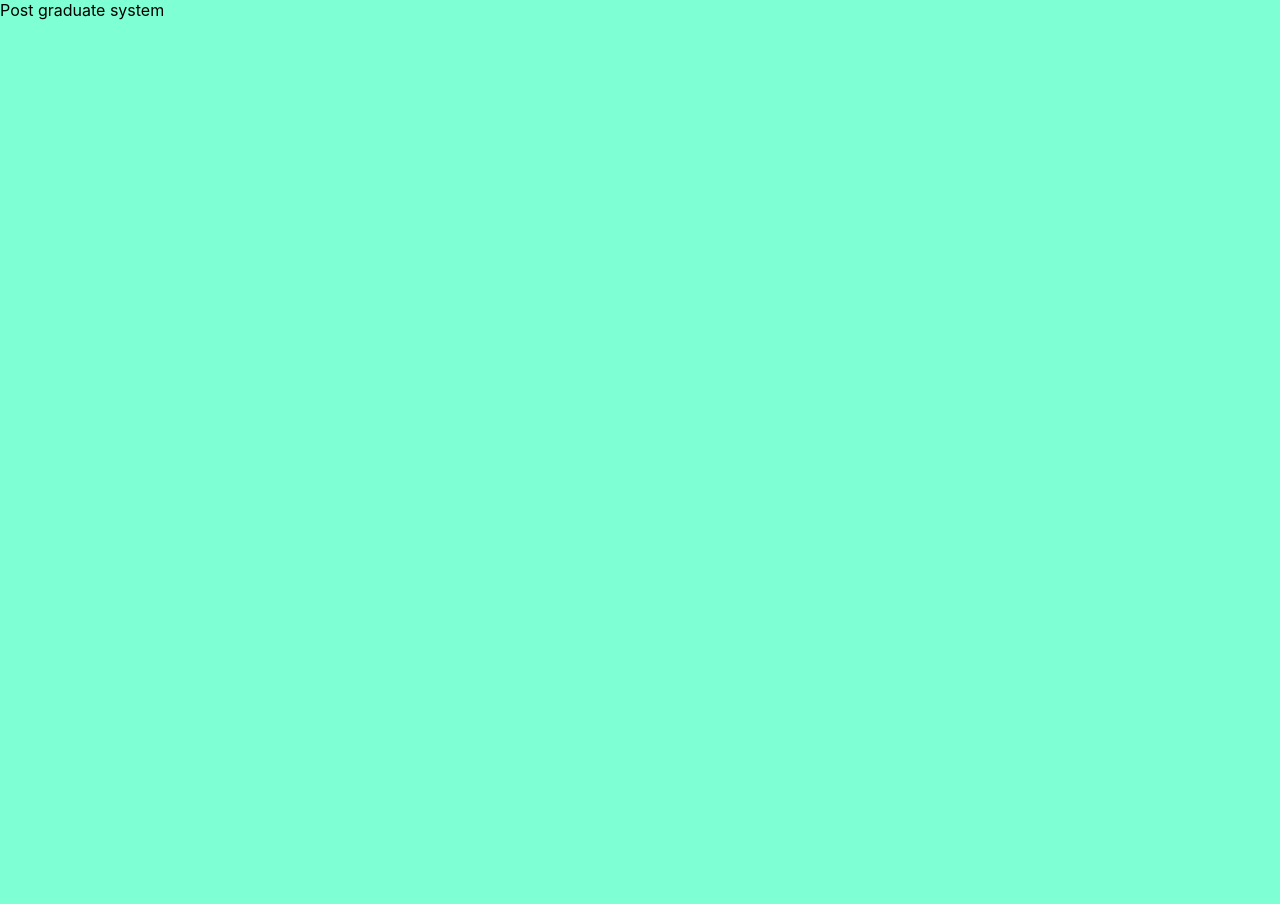
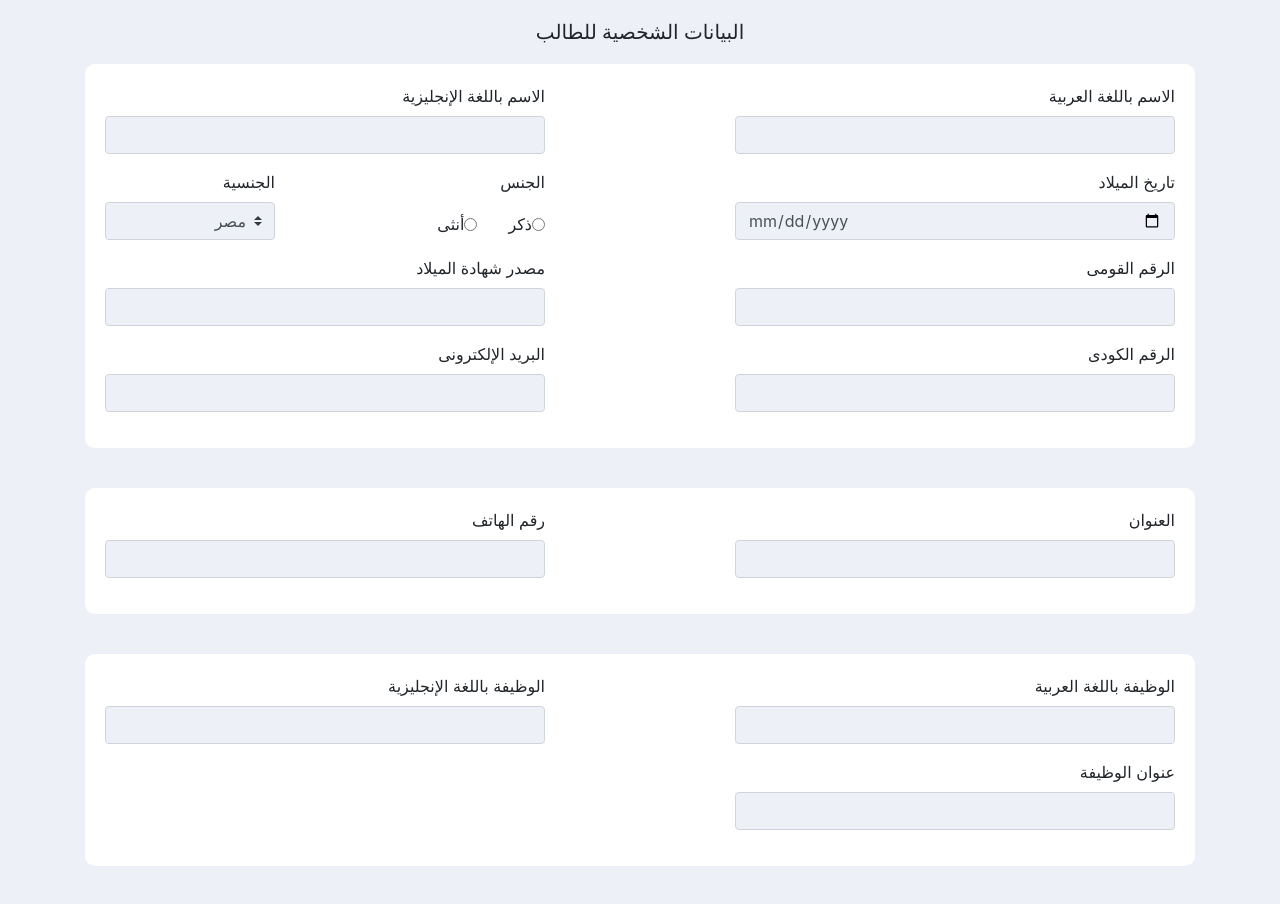
Before and after one commit to youssifYasser/post-graduate-system, a React (Create React App) app: page / in a window 1280 px wide. Before the commit the page ends 800 px from the top, so only its background shows below. Built offline with nearby package versions, Linux system fonts and the light colour scheme.

Commit message:
updated changes to the first (personal-data) form

```diff
--- a/package.json
+++ b/package.json
@@ -6,8 +6,12 @@
     "@testing-library/jest-dom": "^5.11.4",
     "@testing-library/react": "^11.1.0",
     "@testing-library/user-event": "^12.1.10",
+    "bootstrap": "^4.6.0",
     "react": "^17.0.1",
+    "react-bootstrap": "^1.4.3",
     "react-dom": "^17.0.1",
+    "react-icons": "^4.1.0",
+    "react-router-dom": "^5.2.0",
     "react-scripts": "4.0.1",
     "web-vitals": "^0.2.4"
   },
--- a/public/index.html
+++ b/public/index.html
@@ -1,18 +1,19 @@
 <!DOCTYPE html>
-<html lang="en">
+<html lang="ar">
+
 <head>
   <meta charset="utf-8" />
   <!-- <link rel="icon" href="%PUBLIC_URL%/favicon.ico" /> -->
   <meta name="viewport" content="width=device-width, initial-scale=1" />
   <meta name="theme-color" content="#000000" />
-    <meta
-      name="description"
-      content="Web site created using create-react-app"
-    />
-    <title>AinShams</title>
+  <meta http-equiv="Content-Type" content="text/html;charset=UTF-8">
+  <meta name="description" content="Web site created using create-react-app" />
+  <title>Post Graduate System</title>
 </head>
+
 <body>
   <noscript>You need to enable JavaScript to run this app.</noscript>
-    <div id="root"></div>
+  <div id="root" dir="rtl" lang="ar"></div>
 </body>
+
 </html>
--- a/src/App.js
+++ b/src/App.js
@@ -1,11 +1,12 @@
 import React, { Component } from 'react';
+import PersonalData from './Components/personal-data/PersonalData'
 
 class App extends Component {
   render() {
     return (
-      <div className="App">
-        Post graduate system
-      </div>
+      <main>
+        <PersonalData />
+      </main>
     );
   }
 }
--- /dev/null
+++ b/src/Components/personal-data/PersonalData.css
@@ -0,0 +1,32 @@
+.form-one {
+    text-align: right;
+}
+
+.title {
+    text-align: center;
+    margin: 20px auto;
+}
+
+.section {
+    background-color: #fff;
+    padding: 20px;
+    border-radius: 10px;
+    margin-bottom: 40px
+}
+
+.form-input {
+    background-color: #edf0f6 !important;
+}
+
+.first-col {
+    margin-left: 150px
+}
+
+.form-check-male {
+    margin-left: 14px
+}
+
+.gender{
+    margin-top: 10px;
+    margin-right: -32px;
+}
--- /dev/null
+++ b/src/Components/personal-data/PersonalData.js
@@ -0,0 +1,144 @@
+import React from 'react'
+import { Col, Form, Container } from 'react-bootstrap'
+import './PersonalData.css'
+
+const PersonalData = () => {
+    return (
+        <>
+            <h5 className='title'> البيانات الشخصية للطالب </h5>
+            <Container className='form-one'>
+                <Form>
+                    <section className='section'>
+                        <Form.Row>
+                            <Col md={{ span: 5, offset: 2 }} sm={6}>
+                                <Form.Group cotrolId='arName'>
+                                    <Form.Label htmlFor='arName'>الاسم باللغة العربية</Form.Label>
+                                    <Form.Control className='form-input' type='text' id='arName' />
+                                </Form.Group>
+                            </Col>
+                            <Col md={5} sm={6}>
+                                <Form.Group cotrolId='enName'>
+                                    <Form.Label htmlFor='enName'>الاسم باللغة الإنجليزية</Form.Label>
+                                    <Form.Control className='form-input' type='text' id='enName' />
+                                </Form.Group>
+                            </Col>
+                        </Form.Row>
+                        <Form.Row>
+                            <Col md={{ span: 5, offset: 2 }}>
+                                <Form.Group cotrolId='bDate'>
+                                    <Form.Label htmlFor='bDate'>تاريخ الميلاد</Form.Label>
+                                    <Form.Control className='form-input' type='date' id='bDate' />
+                                </Form.Group>
+                            </Col>
+                            <Col md={3} xs={6}>
+                                <Form.Group controlId='gender'>
+                                    <Form.Label htmlFor='gender'>الجنس</Form.Label>
+                                    <Col className='gender'>
+                                        <Form.Check
+                                            inline
+                                            type='radio'
+                                            id='male'
+                                            label='ذكر'
+                                            name='gender'
+                                            className='form-check-male'
+                                        />
+                                        <Form.Check
+                                            inline
+                                            type='radio'
+                                            id='male'
+                                            label='أنثى'
+                                            name='gender'
+                                            className='form-check-female'
+                                        />
+                                    </Col>
+                                </Form.Group>
+                            </Col>
+                            <Col md={2} xs={6}>
+                                <Form.Group cotrolId='nation'>
+                                    <Form.Label htmlFor='nation'>الجنسية</Form.Label>
+                                    <Form.Control className='form-input' as='select' id='nation' custom>
+                                        <option>مصر</option>
+                                        <option>السمبلاوين</option>
+                                        <option>بوركينا فاسو</option>
+                                        <option>الساحل العاج</option>
+                                        <option>مصر جوا</option>
+                                    </Form.Control>
+                                </Form.Group>
+                            </Col>
+                        </Form.Row>
+                        <Form.Row>
+                            <Col md={{ span: 5, offset: 2 }} xs={6}>
+                                <Form.Group cotrolId='natId'>
+                                    <Form.Label htmlFor='natId'>الرقم القومى</Form.Label>
+                                    <Form.Control className='form-input' type='number' id='natId' />
+                                </Form.Group>
+                            </Col>
+                            <Col md={5} xs={6}>
+                                <Form.Group cotrolId='birthSrc'>
+                                    <Form.Label htmlFor='birthSrc'>مصدر شهادة الميلاد</Form.Label>
+                                    <Form.Control className='form-input' type='text' id='birthSrc' />
+                                </Form.Group>
+                            </Col>
+                        </Form.Row>
+                        <Form.Row>
+                            <Col md={{ span: 5, offset: 2 }} sm={6}>
+                                <Form.Group cotrolId='code'>
+                                    <Form.Label htmlFor='code'>الرقم الكودى</Form.Label>
+                                    <Form.Control className='form-input' type='number' id='code' />
+                                </Form.Group>
+                            </Col>
+                            <Col md={5} sm={6}>
+                                <Form.Group cotrolId='email'>
+                                    <Form.Label htmlFor='email'>البريد الإلكترونى</Form.Label>
+                                    <Form.Control className='form-input' type='email' id='email' />
+                                </Form.Group>
+                            </Col>
+                        </Form.Row>
+                    </section>
+                    <section className='section'>
+                        <Form.Row>
+                            <Col md={{ span: 5, offset: 2 }} sm={6}>
+                                <Form.Group cotrolId='address'>
+                                    <Form.Label htmlFor='address'>العنوان</Form.Label>
+                                    <Form.Control className='form-input' type='text' id='address' />
+                                </Form.Group>
+                            </Col>
+                            <Col md={5} sm={6}>
+                                <Form.Group cotrolId='phoneNum'>
+                                    <Form.Label htmlFor='phoneNum'>رقم الهاتف</Form.Label>
+                                    <Form.Control className='form-input' type='number' id='phoneNum' />
+                                </Form.Group>
+                            </Col>
+                        </Form.Row>
+                    </section>
+                    <section className='section'>
+                        <Form.Row>
+                            <Col md={{ span: 5, offset: 2 }} xs={6}>
+                                <Form.Group cotrolId='arJob'>
+                                    <Form.Label htmlFor='arJob'>الوظيفة باللغة العربية</Form.Label>
+                                    <Form.Control className='form-input' type='text' id='arJob' />
+                                </Form.Group>
+                            </Col>
+                            <Col md={5} xs={6}>
+                                <Form.Group cotrolId='enJob'>
+                                    <Form.Label htmlFor='arJob'>الوظيفة باللغة الإنجليزية</Form.Label>
+                                    <Form.Control className='form-input' type='text' id='arJob' />
+                                </Form.Group>
+                            </Col>
+                        </Form.Row>
+                        <Form.Row>
+                            <Col md={{ span: 5, offset: 2 }} sm={6}>
+                                <Form.Group cotrolId='jobAdd'>
+                                    <Form.Label htmlFor='jobAdd'>عنوان الوظيفة</Form.Label>
+                                    <Form.Control className='form-input' type='text' id='jobAdd' />
+                                </Form.Group>
+                            </Col>
+                        </Form.Row>
+                    </section>
+                </Form>
+            </Container>
+        </>
+    )
+}
+
+export default PersonalData
--- a/src/index.css
+++ b/src/index.css
@@ -5,8 +5,9 @@ body {
     sans-serif;
   -webkit-font-smoothing: antialiased;
   -moz-osx-font-smoothing: grayscale;
-  background-color: aquamarine;
+  background-color: #edf0f6 !important
 }
+
 
 code {
   font-family: source-code-pro, Menlo, Monaco, Consolas, 'Courier New',
--- a/src/index.js
+++ b/src/index.js
@@ -3,6 +3,7 @@ import ReactDOM from 'react-dom';
 import './index.css';
 import App from './App';
 import reportWebVitals from './reportWebVitals';
+import 'bootstrap/dist/css/bootstrap.min.css';
 
 ReactDOM.render(
   <React.StrictMode>
```
Also changed, not shown: 2 other files (tests, documents, lock files or other folders). Lines whose indentation alone changed are shown as unchanged.
